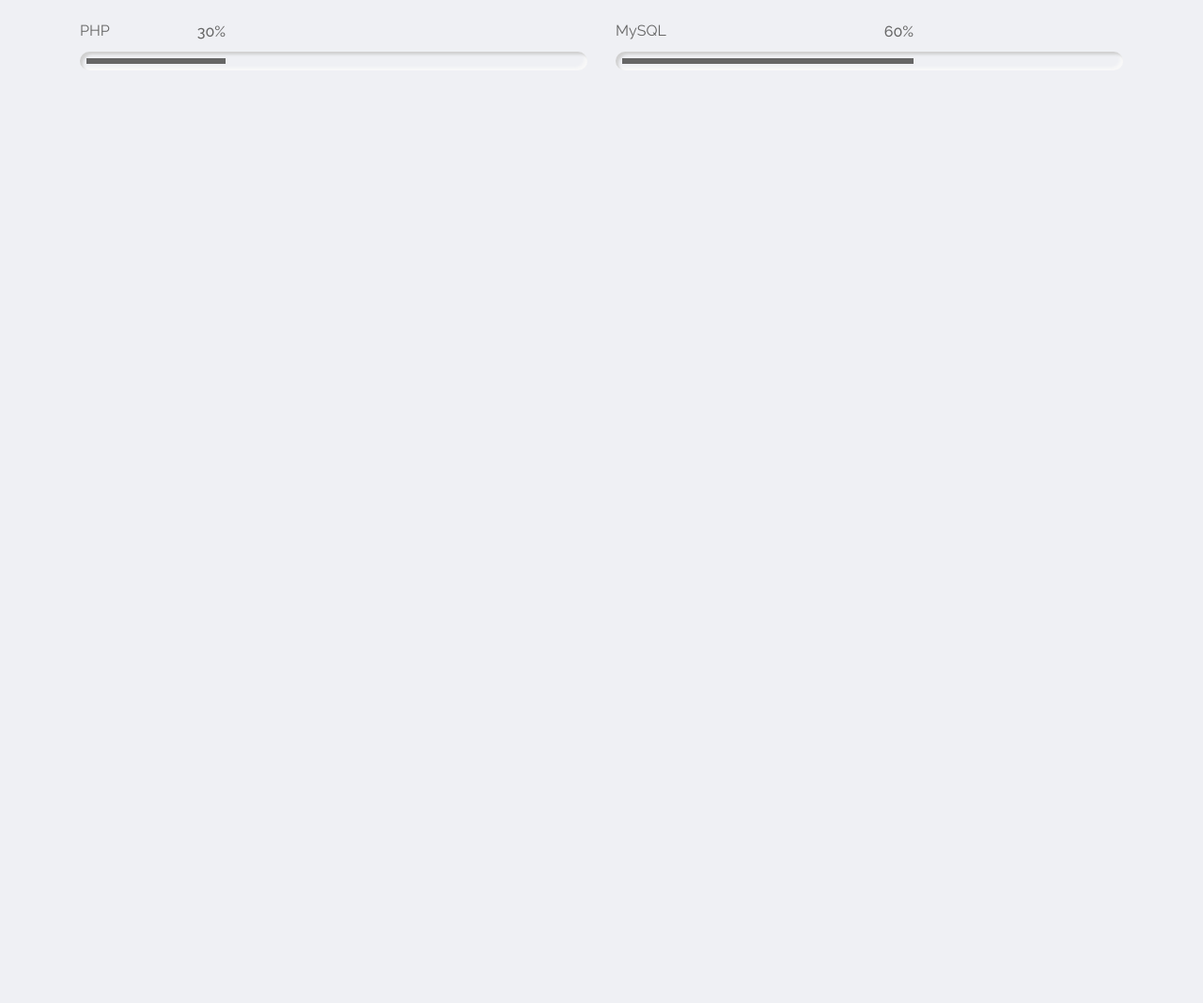
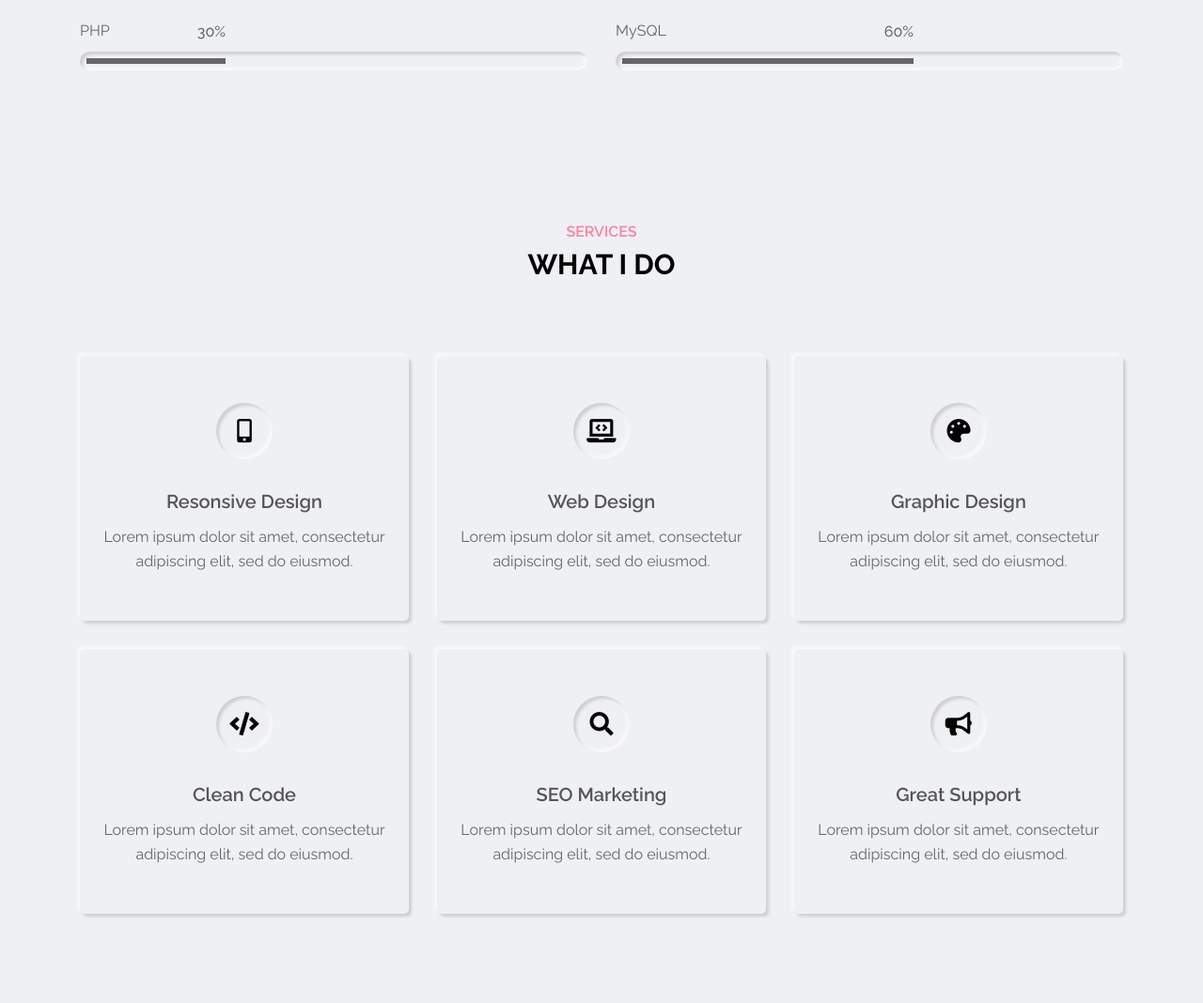
Before and after one commit to MandeepDalavi/mandeepdalavi.github.io, a PHP site: page / in a window 1280 px wide. Shown: the part 1910-2978 px from the top of the page at 94% size. Before the commit the page ends 1983 px from the top, so only its background shows below. Run offline with PHP 8.4, Linux system fonts and the light colour scheme.

Commit message:
Added Service Section

```diff
--- a/css/style.css
+++ b/css/style.css
@@ -1,5 +1,6 @@
 /* fonts */
 @import url('https://fonts.googleapis.com/css2?family=Raleway:wght@400;500;600;700&display=swap');
+
 
 /* global style */
 /* Define custom CSS variables */
@@ -14,6 +15,7 @@
     --outer-shadow: 3px 3px 3px #d0d0d0, -3px -3px 3px #f8f8f8;
     --outer-shadow-0: 0 0 0 #d0d0d0, 0 0 0 #f8f8f8;
     --inner-shadow: inset 3px 3px 3px #d0d0d0, inset -3px -3px 3px #f8f8f8;
+    --inner-shadow-0: inset 0 0 0 #d0d0d0, inset 0 0 0 #f8f8f8;
 }
 body{
     font-size: 16px;
@@ -212,6 +214,7 @@ img{
     color: var(--skin-color);
 }
 
+
 /* header */
 .header{
     padding: 20px 15px;
@@ -269,6 +272,7 @@ img{
 .header .hamburger-btn span:after{
     top: 6px;
 }
+
 
 /* navigation menu */
 .nav-menu{
@@ -344,6 +348,7 @@ img{
     left:-60px;
 }
 
+
 /* home section */
 .home-section{
     position: relative;
@@ -392,6 +397,7 @@ img{
     border-radius:50%;
     border: 10px solid transparent;
 }
+
 
 /* about section */
 .about-section{
@@ -617,3 +623,71 @@ img{
     line-height:26px;
     margin: 15px 0 0;
 }
+
+
+/* service section */
+.service-section{
+    padding:80px 0 80px;
+    min-height: 100vh;
+}
+.service-section .service-item{
+    flex: 0 0 33.33%;
+    max-width:33.33%;
+    padding:15px;
+    display:flex;
+    flex-wrap: wrap;
+}
+.service-section .service-item-inner{
+    padding:50px 15px;
+    border-radius: 5px;
+    text-align: center;
+    width: 100%;
+}
+.service-section .service-item-inner .icon{
+    height:60px;
+    width:60px;
+    text-align: center;
+    border-radius: 50%;
+    transition: all 0.3s ease;
+    display:block;
+    margin:0 auto 30px;
+    position: relative;
+}
+.service-section .service-item-inner .icon:after{
+    content:'';
+    position: absolute;
+    left:0;
+    top:0;
+    width: 100%;
+    height: 100%;
+    border-radius: 50%;
+    transition: all 0.3s ease;
+}
+.service-section .service-item-inner:hover .icon{
+    box-shadow: var(--inner-shadow-0);
+}
+
+.service-section .service-item-inner:hover .icon:after{
+    box-shadow: var(--outer-shadow);
+}
+.service-section .service-item-inner .icon i{
+    font-size: 25px;
+    line-height:60px;
+    transition: all 0.3s ease;
+}
+.service-section .service-item-inner:hover .icon i{
+    color: var(--skin-color)
+}
+.service-section .service-item-inner h3{
+    font-size: 20px;
+    font-weight: 600;
+    color: var(--text-black-700);
+    margin:0 0 10px;
+    text-transform: capitalize;
+}
+.service-section .service-item-inner p{
+    font-size: 16px;
+    color: var(--text-black-600);
+    margin:0;
+    line-height:26px;
+}
--- a/index.html
+++ b/index.html
@@ -307,6 +307,86 @@
   <!-- about section end -->
 
 
+  <!-- service section start -->
+  <section class="service-section section">
+    <div class="container">
+      <div class="row">
+        <div class="section-title">
+          <h2 data-heading = "Services">What I Do</h2>
+        </div>
+      </div>
+      <div class="row">
+        <!-- service item start -->
+        <div class="service-item">
+          <div class="service-item-inner outer-shadow">
+            <div class="icon inner-shadow">
+              <i class="fas fa-mobile-alt"></i>
+            </div>
+            <h3>Resonsive Design</h3>
+            <p>Lorem ipsum dolor sit amet, consectetur adipiscing elit, sed do eiusmod.</p>
+          </div>
+        </div>
+        <!-- service item end -->
+        <!-- service item start -->
+        <div class="service-item">
+          <div class="service-item-inner outer-shadow">
+            <div class="icon inner-shadow">
+              <i class="fas fa-laptop-code"></i>
+            </div>
+            <h3>Web Design</h3>
+            <p>Lorem ipsum dolor sit amet, consectetur adipiscing elit, sed do eiusmod.</p>
+          </div>
+        </div>
+        <!-- service item end -->
+        <!-- service item start -->
+        <div class="service-item">
+          <div class="service-item-inner outer-shadow">
+            <div class="icon inner-shadow">
+              <i class="fas fa-palette"></i>
+            </div>
+            <h3>Graphic Design</h3>
+            <p>Lorem ipsum dolor sit amet, consectetur adipiscing elit, sed do eiusmod.</p>
+          </div>
+        </div>
+        <!-- service item end -->
+        <!-- service item start -->
+        <div class="service-item">
+          <div class="service-item-inner outer-shadow">
+            <div class="icon inner-shadow">
+              <i class="fas fa-code"></i>
+            </div>
+            <h3>Clean Code</h3>
+            <p>Lorem ipsum dolor sit amet, consectetur adipiscing elit, sed do eiusmod.</p>
+          </div>
+        </div>
+        <!-- service item end -->
+        <!-- service item start -->
+        <div class="service-item">
+          <div class="service-item-inner outer-shadow">
+            <div class="icon inner-shadow">
+              <i class="fas fa-search"></i>
+            </div>
+            <h3>SEO Marketing</h3>
+            <p>Lorem ipsum dolor sit amet, consectetur adipiscing elit, sed do eiusmod.</p>
+          </div>
+        </div>
+        <!-- service item end -->
+        <!-- service item start -->
+        <div class="service-item">
+          <div class="service-item-inner outer-shadow">
+            <div class="icon inner-shadow">
+              <i class="fas fa-bullhorn"></i>
+            </div>
+            <h3>Great Support</h3>
+            <p>Lorem ipsum dolor sit amet, consectetur adipiscing elit, sed do eiusmod.</p>
+          </div>
+        </div>
+        <!-- service item end -->
+      </div>
+    </div>
+  </section>
+  <!-- service section end -->
+
   <!-- main js -->
   <script src="js/main.js"></script>
   <!-- style switcher js -->
```
